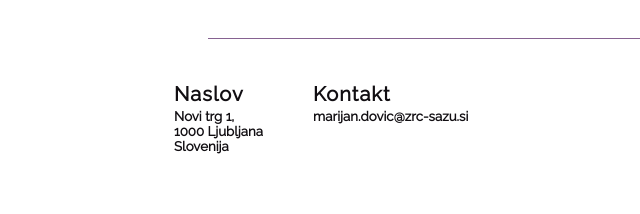
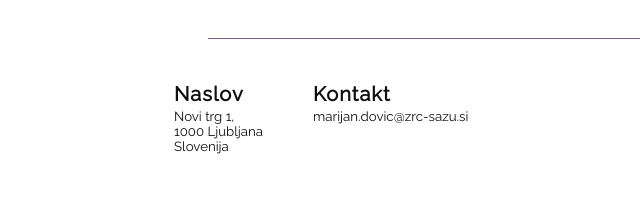
Before and after one commit to gazvoda/primerjalna, a PHP site: page /index.html in a window 1280 px wide. Shown: the part 1524-1738 px from the top of the page, without its empty margins (82-722 px from the left). Run offline with PHP 8.4, Linux system fonts and the light colour scheme.

Commit message:
fixed bold text in footer on index.html

```diff
--- a/style/index.css
+++ b/style/index.css
@@ -109,3 +109,7 @@ a {
 	float: right;
 	margin-right: 57%;
 }
+
+h5 {
+    font-weight: normal !important;
+}
```
